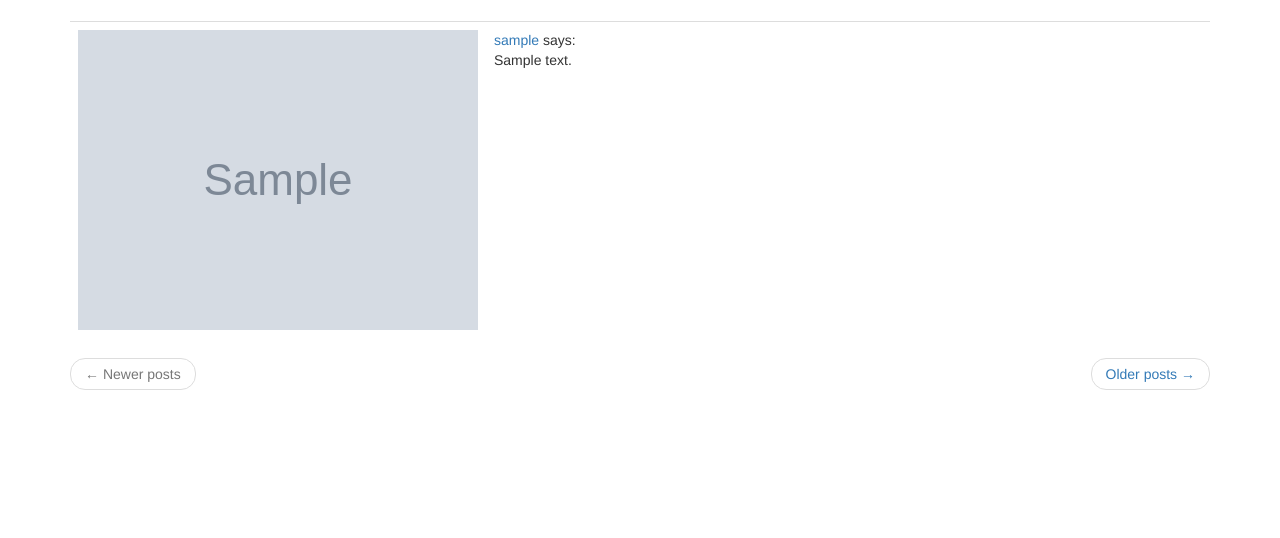
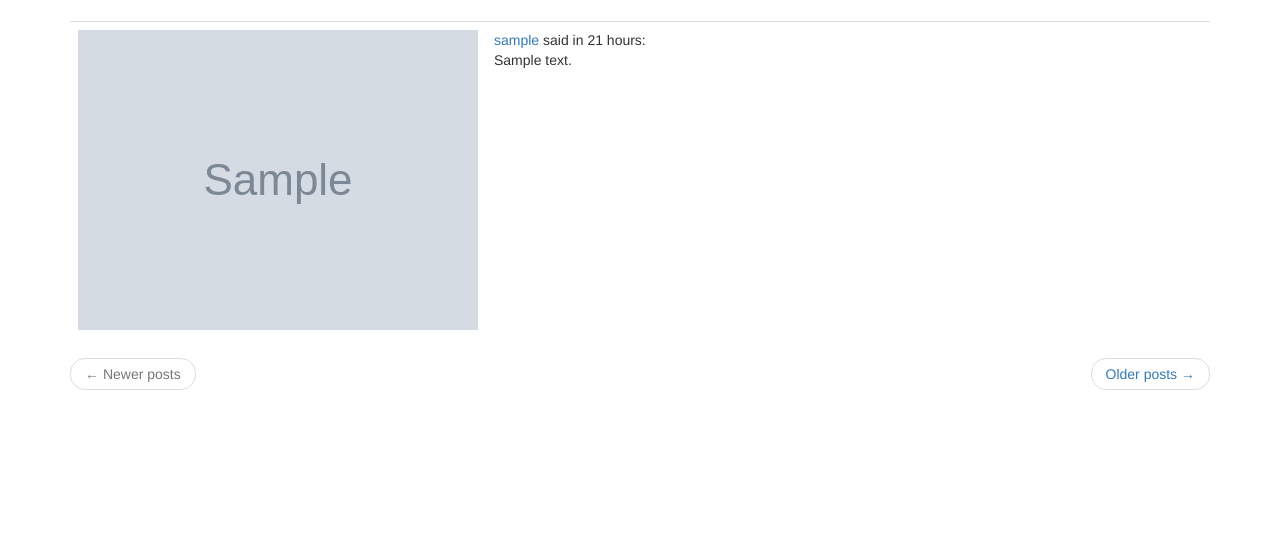
Before and after one commit to Bobw147/Microblog2, a Python web app: template app/templates/user.html in a window 1280 px wide. Shown: the part 218-756 px from the top of the page. Run offline with Jinja, Linux system fonts and the light colour scheme; the template is opened without the code that fills it: most values are stand-ins (such as "Sample title", 1, 10 or a date in 2020); grey boxes marked "Sample" are stand-in pictures; some libraries are stand-ins or nearby versions.

Commit message:
Added from now timepstamp to blog posts

```diff
--- a/app/templates/_post.html
+++ b/app/templates/_post.html
@@ -11,7 +11,7 @@
             <a href="{{ url_for('user', username=post.author.username) }}">
                 {{ post.author.username }}
             </a>
-            says:
+            said {{ moment(post.timestamp).fromNow()}}:
             <br>
             {{ post.body }}
         </td>
```
